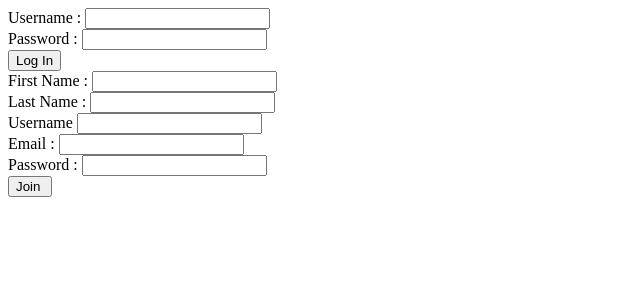
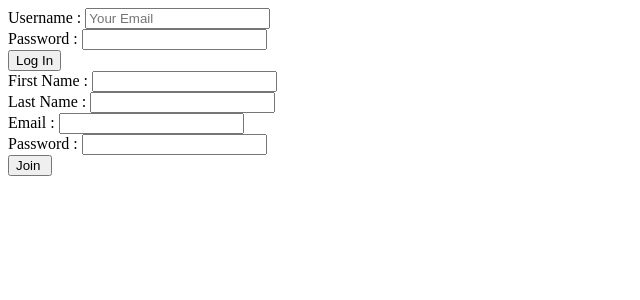
Before and after one commit to rajatgupta310198/Technovate, a Django app: page /join/ in a window 1280 px wide. Shown: the top 300 px of the page, without its empty margins (0-640 px from the left). Run offline with Django 3.2, Linux system fonts and the light colour scheme.

Commit message:
Update join.html

```diff
--- a/templates/join.html
+++ b/templates/join.html
@@ -8,9 +8,9 @@
   <div>
       <form action="{% url 'login' %}" method="post">
       <label for="#username">Username :</label>
-      <input type="text" name="username" id="username"/><br>
+      <input type="text" name="username" placeholder="Your Email" id="username" autocomplete="off" required="required"/><br>
       <label for="#password">Password :</label>
-      <input type="password" name="password" id="password"/><br>
+      <input type="password" name="password" id="password"  autocomplete="off" required="required"/><br>
       <input type="submit" value="Log In"/>
       </form>
   </div>
@@ -18,15 +18,13 @@
    <form method="post" action="{% url 'register' %}">
        {% csrf_token %}
        <label for="#first_name">First Name :</label>
-       <input type="text" name="first_name" id="first_name"/><br>
+       <input type="text" name="first_name" autocomplete="off" required="required" id="first_name"/><br>
        <label for="#last_name">Last Name :</label>
-       <input type="text" name="last_name" id="last_name"/><br>
-       <label for="#username">Username</label>
-       <input type="text" name="username" id="username"/><br>
+       <input type="text" name="last_name" autocomplete="off" required="required" id="last_name"/><br>
        <label for="#emai">Email :</label>
-       <input type="email" name="email" id="email"/><br>
+       <input type="email" name="email" autocomplete="off" required="required" id="email"/><br>
        <label for="#password">Password :</label>
-       <input type="password" name="password" id="password"/><br>
+       <input type="password" name="password" autocomplete="off" required="required" id="password"/><br>
        <input type="submit" value="Join "/>
    </form>
    </div>
```
